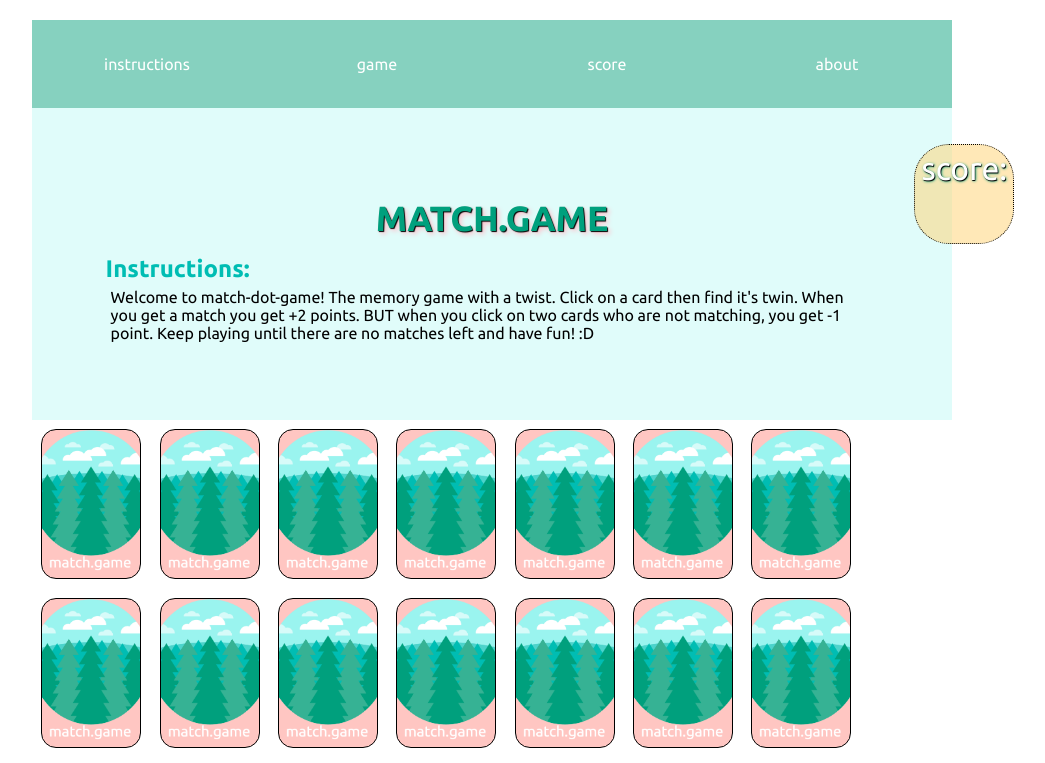
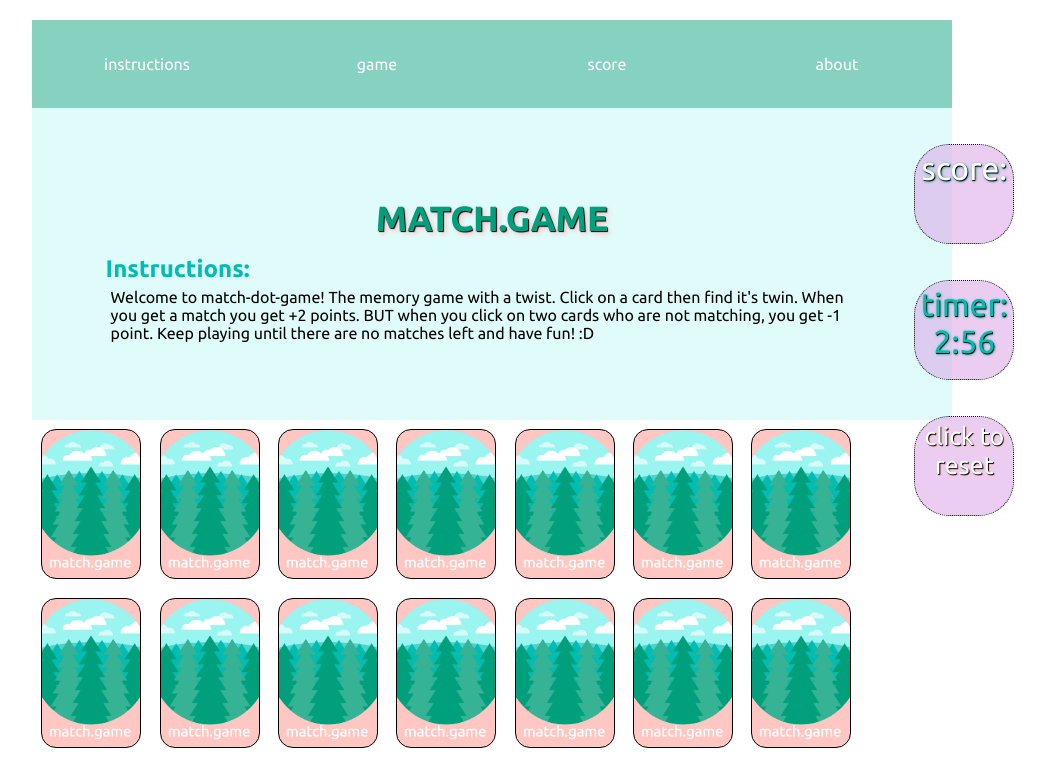
Before and after one commit to naeohmi/ga-web-development-immersive-fundamentals, a plain HTML site: page memory-game/index.html in a window 1280 px wide. Shown: the top 763 px of the page, without its empty margins (148-1193 px from the left). Drawn offline with Linux system fonts and the light colour scheme.

Commit message:
style and timer updates

```diff
--- a/memory-game/css/style.css
+++ b/memory-game/css/style.css
@@ -8,6 +8,7 @@ blueish green - rgba(0,189,179,1);
 light blue - rgba(154,244,239,1);
 pink - rgba(255,198,194,1);
 iceberg yellowish - rgba(255,209,112,1);
+light purple - rgba(215,155,230,1);
 */
 
 * {
@@ -57,7 +58,7 @@ body .score-board {
     height: 100px;
     left: 83%;
     top: 18%;
-    background-color: rgba(255,209,112,0.5);
+    background-color: rgba(215,155,230,0.5);
     display: inline-block;
     position: fixed;
     border: 1px black dotted;
@@ -70,6 +71,46 @@ body .score-board p {
     font-size: 32px;
     color: white;
     text-shadow: .7px .7px .7px black, 1px 1px 3px rgba(0,160,125,1);
+}
+
+body .timer-board {
+    width: 100px;
+    height: 100px;
+    left: 83%;
+    top: 35%;
+    background-color: rgba(215,155,230,0.5);
+    display: inline-block;
+    position: fixed;
+    border: 1px black dotted;
+    border-radius: 35%;
+}
+
+body .timer-board p {
+    top: 15%;
+    text-align: center;
+    font-size: 32px;
+    color: rgba(0,189,179,1);
+    text-shadow: .7px .7px .7px black, 1px 1px 3px rgba(0,160,125,1);
+}
+
+body .reset-button {
+    width: 100px;
+    height: 100px;
+    left: 83%;
+    top: 52%;
+    background-color: rgba(215,155,230,0.5);
+    display: inline-block;
+    position: fixed;
+    border: 1px black dotted;
+    border-radius: 35%;
+}
+
+body .reset-button p {
+    top: 25%;
+    text-align: center;
+    font-size: 25px;
+    color: white;
+    text-shadow: .9px .9px .9px black, 2px 2px 3.5px rgba(255,200,198,1);
 }
 
 nav {
@@ -133,14 +174,6 @@ div .card:active {
     filter: drop-shadow(15px 25px 15px rgba(0,0,0,0.9));
 }
 
-div #game-board {
-    transition: 5s;
-}
-
-div #game-board:hover {
-    background-color: pink;
-}
-
 footer {
     width: 100%;
     float: left;
--- a/memory-game/index.html
+++ b/memory-game/index.html
@@ -24,8 +24,14 @@
 
             <section class="score-board">
                 <p>score: <span id="score"></span></p>
+            </section> <!--/.score-board-->
+            <section class="timer-board">
+                    <p>timer: <span id="timer"></p></span>
+            </section> <!--/.timer-board-->
+
+            <section class="reset-button">
+                <p>click   to   reset<span id="reset"></span></p>
             </section>
-
             </div> <!--/.box-->
 
     	<div id="game-board">
--- a/memory-game/js/main.js
+++ b/memory-game/js/main.js
@@ -118,4 +118,26 @@ var won = function(one, zero) {
     }
 };
 
+var timer = function() {
+    if (document.body.contains(document.querySelector("#timer"))) {
+        var timer = {}; //timer object
+        timer.length = 3 * 60 * 1000; //min, sec, milsec
+        timer.count = function () {
+            var minutes = Math.floor(timer.length / (60 * 1000));
+            var seconds = (timer.length / 1000) - (minutes * 60);
+
+            if (seconds < 10) {
+                seconds = "0" + seconds;
+            }
+            if (timer.length <= 0) {
+                document.querySelector("body").innerHTML = "<h1 class='error'>Game Time Over!</h1>";
+                clearInterval(timer.countInt);
+            }
+            timer.length -=1000;
+            document.querySelector("#timer").innerHTML = minutes + ":" + seconds;
+        }
+        timer.countInt = setInterval(timer.count, 1000);
+    }
+};
+timer();
 create();
```
Also changed, not shown: memory-game/images/front.png (deleted), memory-game/images/match.png, memory-game/images/nice.gif (deleted).
